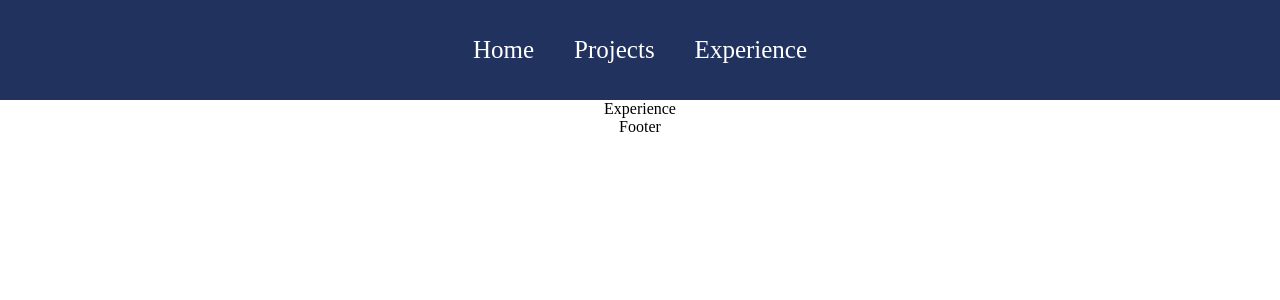
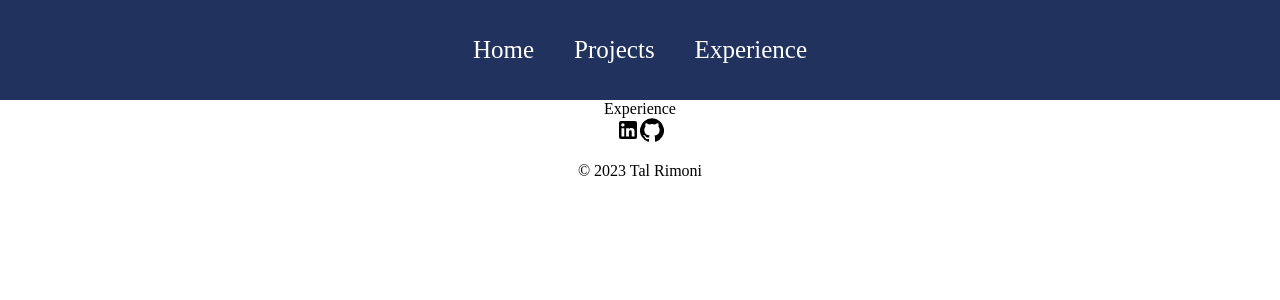
Before and after one commit to trimoni/tal-portfolio, a React (Create React App) app: page /experience in a window 1280 px wide. Shown: the top 300 px of the page. Built offline with nearby package versions, Linux system fonts and the light colour scheme.

Commit message:
import socials

```diff
--- a/src/App.js
+++ b/src/App.js
@@ -4,7 +4,7 @@ import Home from'./pages/Home'
 import Projects from'./pages/Projects'
 import Experience from'./pages/Experience'
 import NavBar from './components/NavBar'
-import Footer from './components/footer';
+import Footer from './components/Footer';
 
 function App() {
   return (
--- a/src/components/Footer.jsx
+++ b/src/components/Footer.jsx
@@ -1,8 +1,16 @@
 import React from 'react'
+import LinkedInIcon from '@material-ui/icons/LinkedIn'
+import GitHubIcon from '@material-ui/icons/GitHub'
 
 function Footer() {
   return (
-    <div>Footer</div>
+    <div className='footer'>
+      <div>
+        <LinkedInIcon/>
+        <GitHubIcon/>
+      </div>
+      <p> &copy; 2023 Tal Rimoni</p>
+    </div>
   )
 }
 
```
